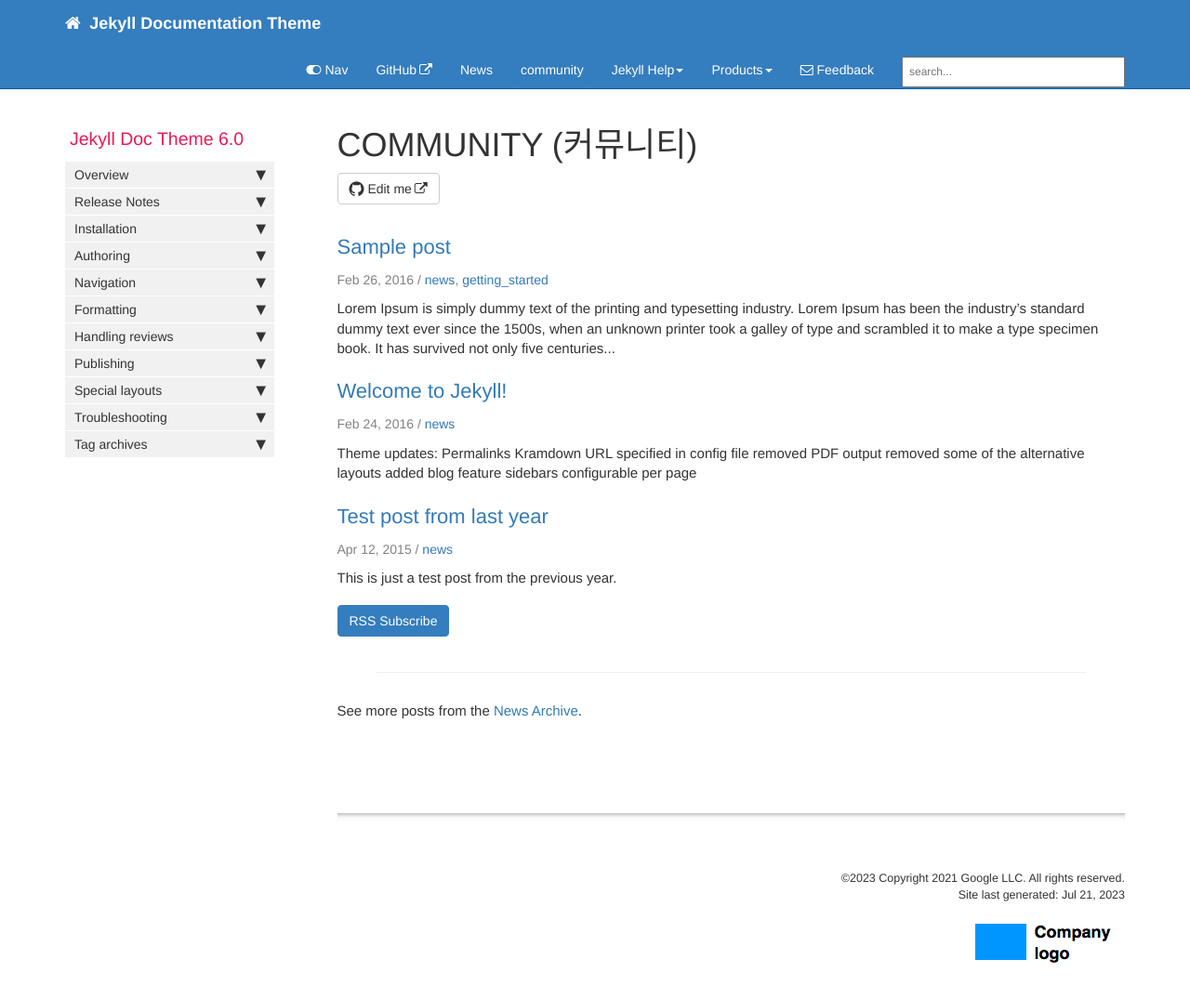
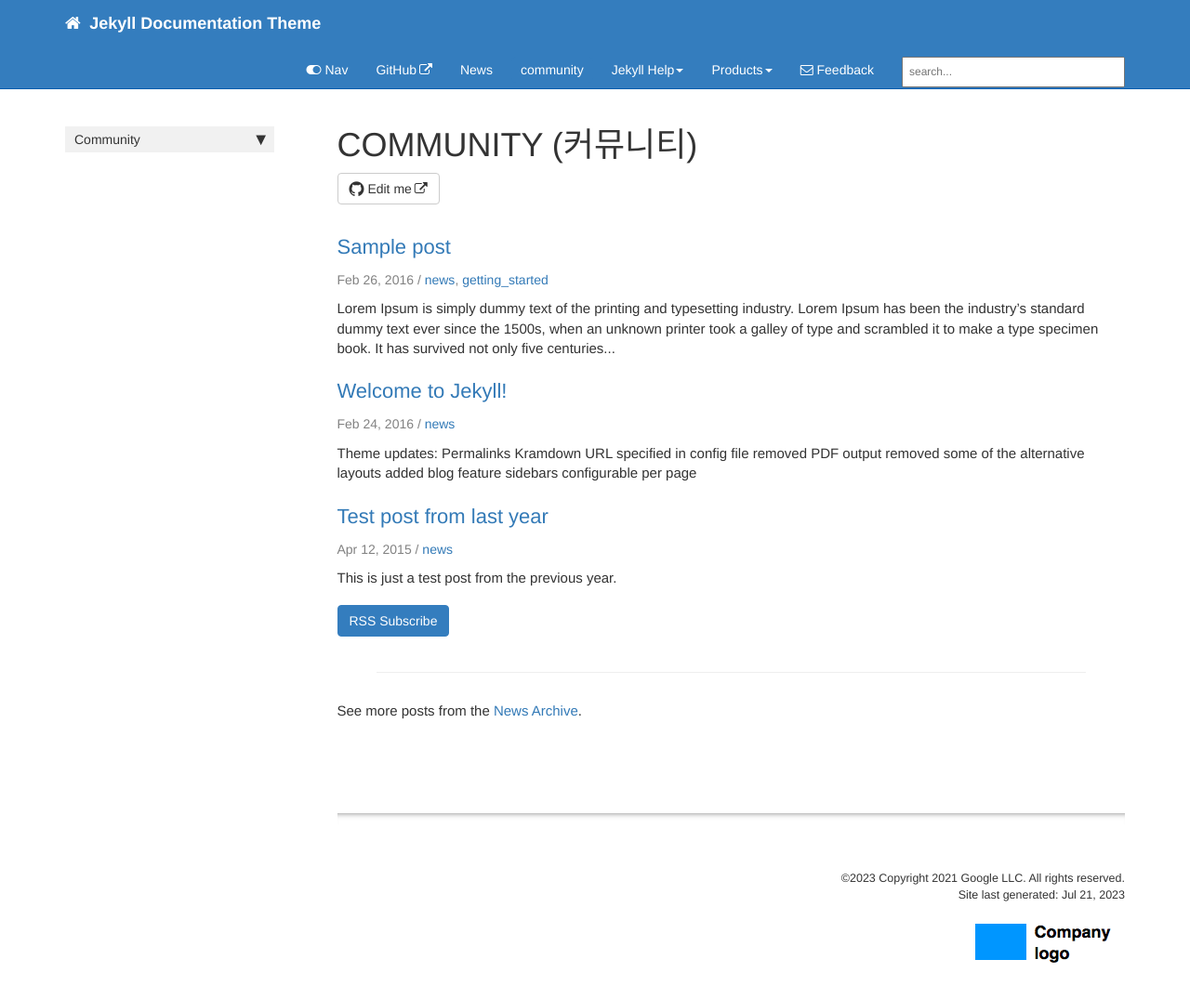
Before and after one commit to KangGiRim/KangGiRim.github.io, a Jekyll site: the page built from pages/community/community.html, in a window 1280 px wide and 1112 px high. Shown: the top 1075 px of the window at 93% size. Built offline with Jekyll 4.4.1, drawn with Linux system fonts in a browser that asks for light colours; comment, search, counter and statistics services are not loaded; part of the change alters nothing that is shown.

Commit message:
sidebar재추가

```diff
--- a/_data/sidebars/community_sidebar.yml
+++ b/_data/sidebars/community_sidebar.yml
@@ -1,297 +1,18 @@
 # This is your sidebar TOC. The sidebar code loops through sections here and provides the appropriate formatting.
 
 entries:
-- title: sidebar
-  product: Jekyll Doc Theme
-  version: 6.0
+- title: Sidebar
+  levels: one
   folders:
 
-  - title:
-    output: pdf
-    type: frontmatter
-    folderitems:
-    - title:
-      url: /titlepage.html
-      output: pdf
-      type: frontmatter
-    - title:
-      url: /tocpage.html
-      output: pdf
-      type: frontmatter
-
-  - title: Overview
-    output: web, pdf
-    folderitems:
-
-    - title: Get started
-      url: /index.html
-      output: web, pdf
-      type: homepage
-
-    - title: Introduction
-      url: /mydoc_introduction.html
-      output: web, pdf
-
-    - title: Supported features
-      url: /mydoc_supported_features.html
-      output: web, pdf
-
-    - title: About the theme author
-      url: /mydoc_about.html
-      output: web, pdf
-
-    - title: Support
-      url: /mydoc_support.html
-      output: web, pdf
-
-  - title: Release Notes
-    output: web, pdf
-    folderitems:
-
-    - title: 6.0 Release notes
-      url: /mydoc_release_notes_60.html
-      output: web, pdf
-
-    - title: 5.0 Release notes
-      url: /mydoc_release_notes_50.html
-      output: web, pdf
-
-  - title: Installation
-    output: web, pdf
-    folderitems:
-
-    - title: About Ruby, Gems, Bundler, etc.
-      url: /mydoc_about_ruby_gems_etc.html
-      output: web, pdf
-
-    - title: Install Jekyll on Mac
-      url: /mydoc_install_jekyll_on_mac.html
-      output: web, pdf
-
-    - title: Install Jekyll on Windows
-      url: /mydoc_install_jekyll_on_windows.html
-      output: web, pdf
-
-  - title: Authoring
-    output: web, pdf
-
-    folderitems:
-    - title: Pages
-      url: /mydoc_pages.html
-      output: web, pdf
-
-    - title: Posts
-      url: /mydoc_posts.html
-      output: web, pdf
-
-    - title: Lists
-      url: /mydoc_lists.html
-      output: web, pdf
-
-    - title: Conditional logic
-      url: /mydoc_conditional_logic.html
-      output: web, pdf
-
-    - title: Content reuse
-      url: /mydoc_content_reuse.html
-      output: web, pdf
-
-    - title: Collections
-      url: /mydoc_collections.html
-      output: web, pdf
-
-    - title: WebStorm editor tips
-      url: /mydoc_webstorm_text_editor.html
-      output: web, pdf
-
-    - title: Atom editor tips
-      url: /mydoc_atom_text_editor.html
-      output: web, pdf
-
-  - title: Navigation
-    output: web, pdf
-
-    folderitems:
-    - title: Sidebar navigation
-      url: /mydoc_sidebar_navigation.html
-      output: web, pdf
-
-    - title: YAML tutorial in the context of Jekyll
-      url: /mydoc_yaml_tutorial.html
-      output: web, pdf
-
-    - title: Tags
-      url: /mydoc_tags.html
-      output: web, pdf
-
-    - title: Series
-      url: /mydoc_series.html
-      output: web, pdf
-
-  - title: Formatting
-    output: web, pdf
-
-    folderitems:
-    - title: Tooltips
-      url: /mydoc_adding_tooltips.html
-      output: web, pdf
-
-    - title: Alerts
-      url: /mydoc_alerts.html
-      output: web, pdf
-
-    - title: Icons
-      url: /mydoc_icons.html
-      output: web, pdf
-
-    - title: Images
-      url: /mydoc_images.html
-      output: web, pdf
-
-    - title: Code samples
-      url: /mydoc_code_samples.html
-      output: web, pdf
-
-    - title: Labels
-      url: /mydoc_labels.html
-      output: web, pdf
-
-    - title: Links
-      url: /mydoc_hyperlinks.html
-      output: web, pdf
-
-    - title: Navtabs
-      url: /mydoc_navtabs.html
-      output: web, pdf
-
-    - title: Tables
-      url: /mydoc_tables.html
-      output: web, pdf
-
-    - title: Syntax highlighting
-      url: /mydoc_syntax_highlighting.html
-      output: web, pdf
-
-    - title: Workflow maps
-      url: /mydoc_workflow_maps.html
-      output: web, pdf
-
-  - title: Handling reviews
-    output: web, pdf
-
-    folderitems:
-    - title: Commenting on files
-      url: /mydoc_commenting_on_files.html
-      output: web, pdf
-
-#    - title: Git collaboration
-#      url: /mydoc_git_collaboration
-#      output: web, pdf
-
-  - title: Publishing
-    output: web, pdf
-
-    folderitems:
-    - title: Build arguments
-      url: /mydoc_build_arguments.html
-      output: web, pdf
-
-    - title: Themes
-      url: /mydoc_themes.html
-      output: web, pdf
-
-    - title: Generating PDFs
-      url: /mydoc_generating_pdfs.html
-      output: web, pdf
-
-    - title: Help APIs and UI tooltips
-      url: /mydoc_help_api.html
-      output: web, pdf
-
-    - title: Search configuration
-      url: /mydoc_search_configuration.html
-      output: web, pdf
-
-    - title: iTerm profiles
-      url: /mydoc_iterm_profiles.html
-      output: web, pdf
-
-    - title: Pushing builds to server
-      url: /mydoc_push_build_to_server.html
-      output: web, pdf
-
-    - title: Publishing on Github Pages
-      url: /mydoc_publishing_github_pages.html
-      output: web, pdf
-
-  - title: Special layouts
-    output: web, pdf
-
-    folderitems:
-    - title: Knowledge-base layout
-      url: /mydoc_kb_layout.html
-      output: web, pdf
-
-    - title: Glossary layout
-      url: /mydoc_glossary.html
-      output: web, pdf
-
-    - title: FAQ layout
-      url: /mydoc_faq_layout.html
-      output: web, pdf
-
-    - title: Shuffle layout
-      url: /mydoc_shuffle.html
-      output: web, pdf
-
-  - title: Troubleshooting
-    output: web, pdf
-
-    folderitems:
-
-    - title: Troubleshooting
-      url: /mydoc_troubleshooting.html
-      output: web, pdf
-
-  - title: Tag archives
+  - title: Community
     output: web
     folderitems:
-
-    - title: Tag archives overview
-      url: /mydoc_tag_archives_overview.html
+    - title: Community 1
+      url: /c1_landing_page.html
+      output: web
+    - title: Community 2
+      url: /c2_landing_page.html
       output: web
 
-      subfolders:
-      - title: Tag archive pages
-        output: web
-        subfolderitems:
-
-        - title: Formatting pages
-          url: /tag_formatting.html
-          output: web
-
-        - title: Navigation pages
-          url: /tag_navigation.html
-          output: web
-
-        - title: Content types pages
-          url: /tag_content_types.html
-          output: web
-
-        - title: Publishing pages
-          url: /tag_publishing.html
-          output: web
-
-        - title: Special layout pages
-          url: /tag_special_layouts.html
-          output: web
-
-        - title: Collaboration pages
-          url: /tag_collaboration.html
-          output: web
-
-        - title: Troubleshooting pages
-          url: /tag_troubleshooting.html
-          output: web
-
 # Copyright 2021 Google LLC
```
